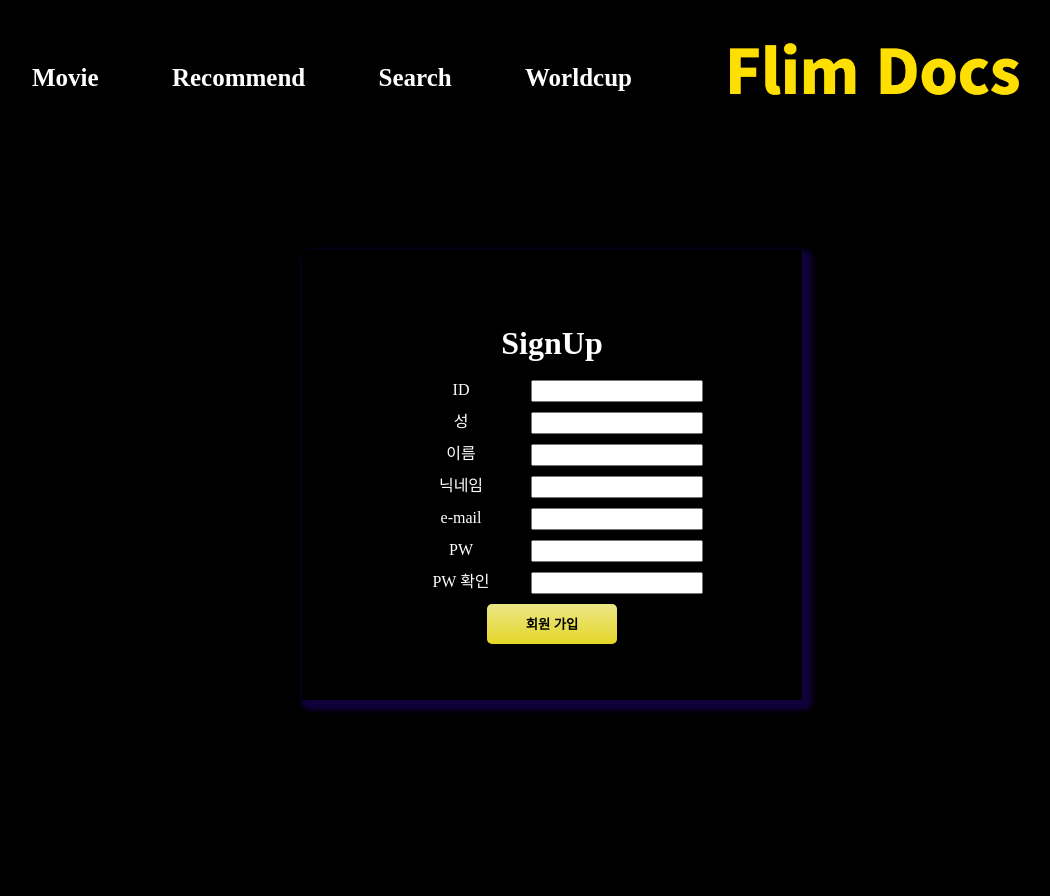
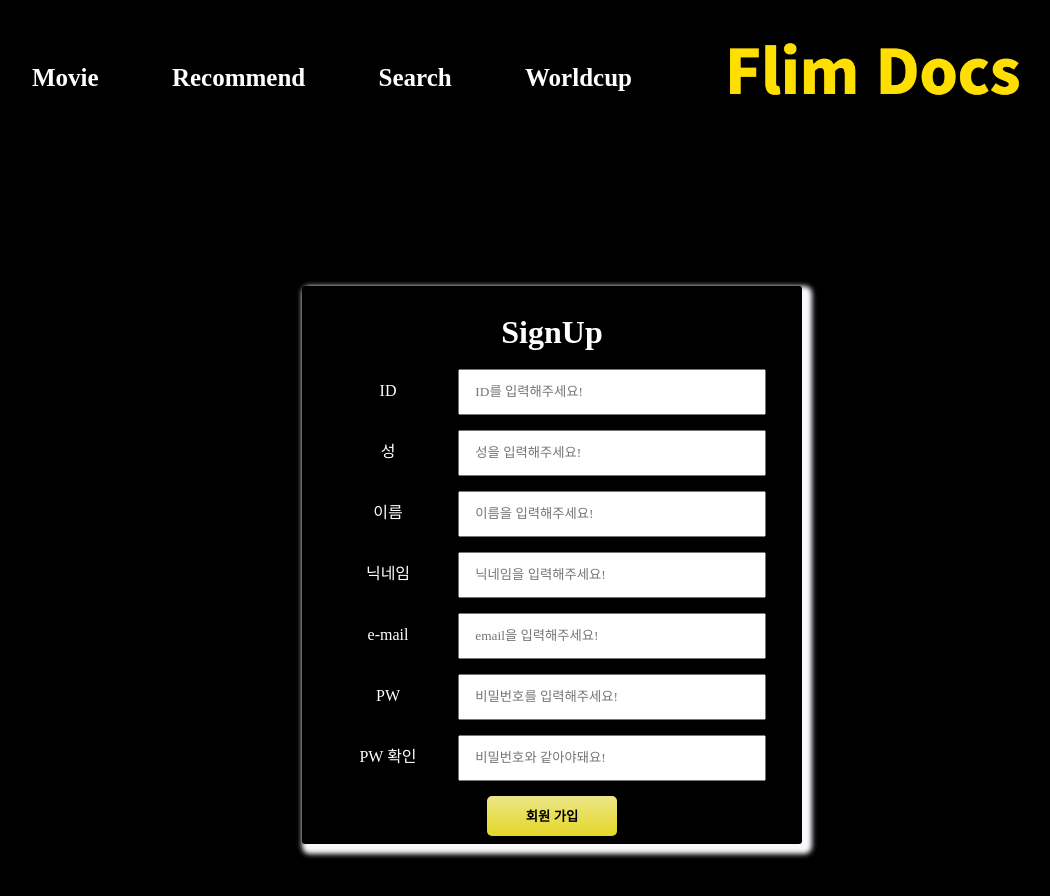
Before and after one commit to SuhyeokRoh/Film_Docs, a Vue app in the folder final-pjt-front/: page /accounts/signup in a window 1280 px wide. Shown: the top 896 px of the page, without its empty margins (88-1138 px from the left). Before the commit the page ends 850 px from the top, so only its background shows below. Built offline with nearby package versions, Linux system fonts and the light colour scheme; a web font is replaced by a local one.

Commit message:
Style: change signup box 회원 가입 창 변경

```diff
--- a/final-pjt-front/src/views/accounts/Signup.vue
+++ b/final-pjt-front/src/views/accounts/Signup.vue
@@ -4,32 +4,32 @@
 
     <h1 class="sign_up">SignUp</h1>
     <div id="id">
-      <label for="username">ID  </label>
-      <input type="text" id="username" v-model="userdata.username" />
+      <label for="username">ID </label>
+      <input type="text" id="username" v-model="userdata.username" placeholder="    ID를 입력해주세요!"/>
     </div>
     <div id="lastname">
-      <label for="last_name">성  </label>
-      <input type="text" id="last_name" v-model="userdata.last_name" />
+      <label for="last_name">성 </label>
+      <input type="text" id="last_name" v-model="userdata.last_name" placeholder="    성을 입력해주세요!"/>
     </div>
     <div id="firstname">
-      <label for="first_name">이름  </label>
-      <input type="text" id="first_name" v-model="userdata.first_name" />
+      <label for="first_name">이름 </label>
+      <input type="text" id="first_name" v-model="userdata.first_name" placeholder="    이름을 입력해주세요!"/>
     </div>
     <div id="nickname">
-      <label for="nickname">닉네임  </label>
-      <input type="text" id="nickname" v-model="userdata.nickname" />
+      <label for="nickname">닉네임 </label>
+      <input type="text" id="nickname" v-model="userdata.nickname" placeholder="    닉네임을 입력해주세요!"/>
     </div>
     <div id="email">
-      <label for="email">e-mail  </label>
-      <input type="text" id="email" v-model="userdata.email" />
+      <label for="email">e-mail </label>
+      <input type="text" id="email" v-model="userdata.email" placeholder="    email을 입력해주세요!"/>
     </div>
     <div id="pw">
-      <label for="password">PW  </label>
-      <input type="password" id="password" v-model="userdata.password" />
+      <label for="password">PW </label>
+      <input type="password" id="password" v-model="userdata.password" placeholder="    비밀번호를 입력해주세요!"/>
     </div>
     <div id="pwcf">
-      <label for="passwordConfirm">PW 확인</label>
-      <input type="password" id="passwordConfirm" v-model="userdata.passwordConfirm" @keyup.enter="signup" />
+      <label for="passwordConfirm">PW 확인 </label>
+      <input type="password" id="passwordConfirm" v-model="userdata.passwordConfirm" @keyup.enter="signup" placeholder="    비밀번호와 같아야돼요!"/>
     </div>
     <button class="btn-5" @click="signup">회원 가입</button>
     </div>
@@ -85,7 +85,7 @@ export default {
 
 <style>
   #signupbox {
-    height: 750px;
+    height: 930px;
     display: flex;
     justify-content: center;
     align-items: center;
@@ -94,7 +94,7 @@ export default {
 
   #signup {
     border-radius: 3px;
-    box-shadow: 5px 5px 5px 5px #0f023b;
+    box-shadow: 5px 5px 5px 5px #f9f8fd;
     width: 500px;
     height: 60%;
     display: flex;
@@ -154,7 +154,32 @@ background: linear-gradient(0deg, rgb(228, 215, 39) 0%, rgb(236, 230, 135) 100%)
 
 
 #signup input {
-  margin-bottom: 10px; /* Adjust the bottom margin to create spacing */
+  margin-bottom: 15px; /* Adjust the bottom margin to create spacing */
+  height: 40px;
+  width: 300px;
+
+}
+
+#id {
+  margin-right: 10px;
+}
+#lastname {
+  margin-right: 10px;
+}
+#firstname {
+  margin-right: 10px;
+}
+#nickname {
+  margin-right: 5px;
+}
+#email {
+  margin-right: 5px;
+}
+#pw {
+  margin-right: 10px;
+}
+#pwcf {
+  margin-right: 10px;
 }
 
 </style>
```
